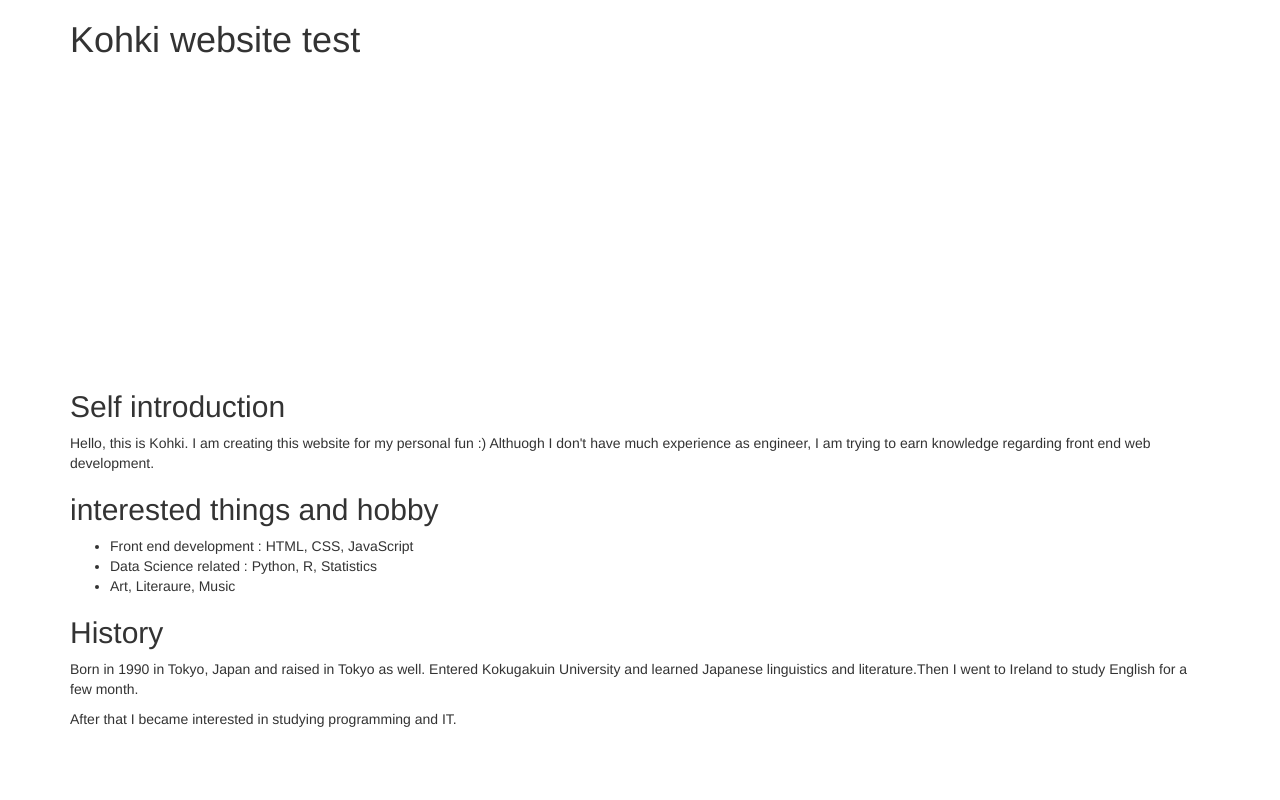
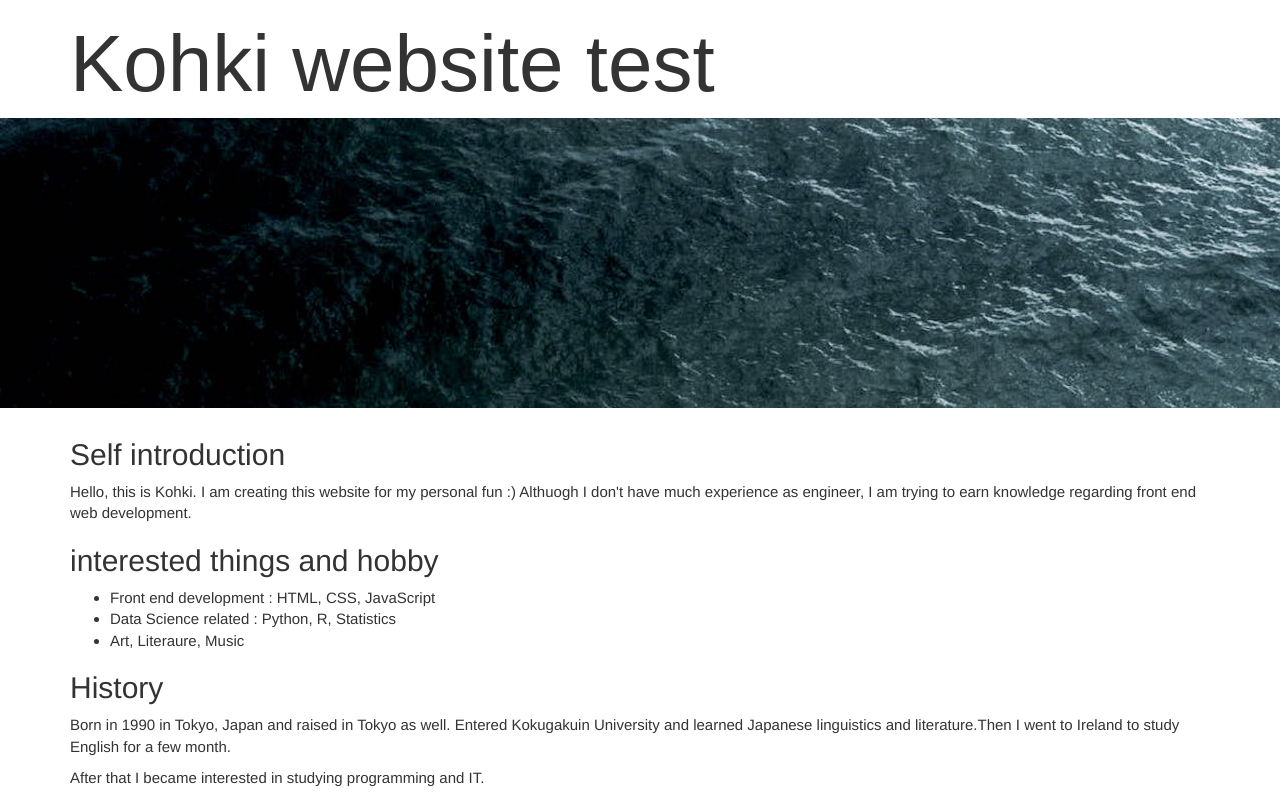
Before and after one commit to kohki1234/Kohki-Personal, a plain HTML site: page Kohki_personal_project/index.html in a window 1280 px wide. Drawn offline with nearby package versions, Linux system fonts and the light colour scheme.

Commit message:
Update style.css

```diff
--- a/Kohki_personal_project/css/style.css
+++ b/Kohki_personal_project/css/style.css
@@ -1,3 +1,29 @@
-h1 {
-	font-size: 35px;
+.title {
+	font-size: 80px;
+	font-family: sans-serif;
+
 }
+
+.newyork {
+	width: 100%;
+	height: 550px;
+}
+body {
+
+}
+
+
+.background {
+
+	background-image: url('image/pexels-photo-386148.jpeg');
+}
+
+.nothing {
+	text-indent:100%;
+	white-space:nowrap;
+	overflow:hidden;
+}
+
+.introduction {
+	font-size: 15px;
+}
```
